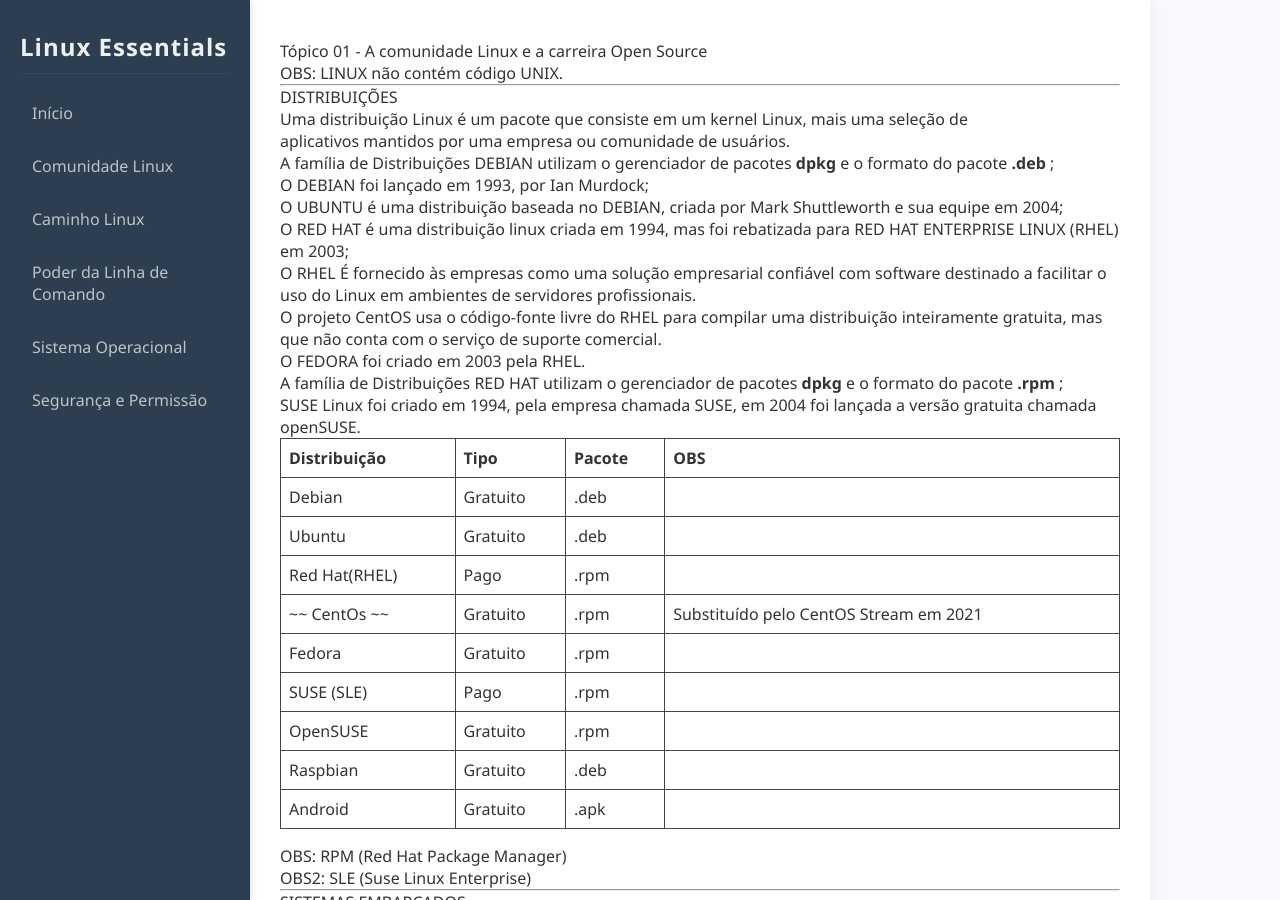
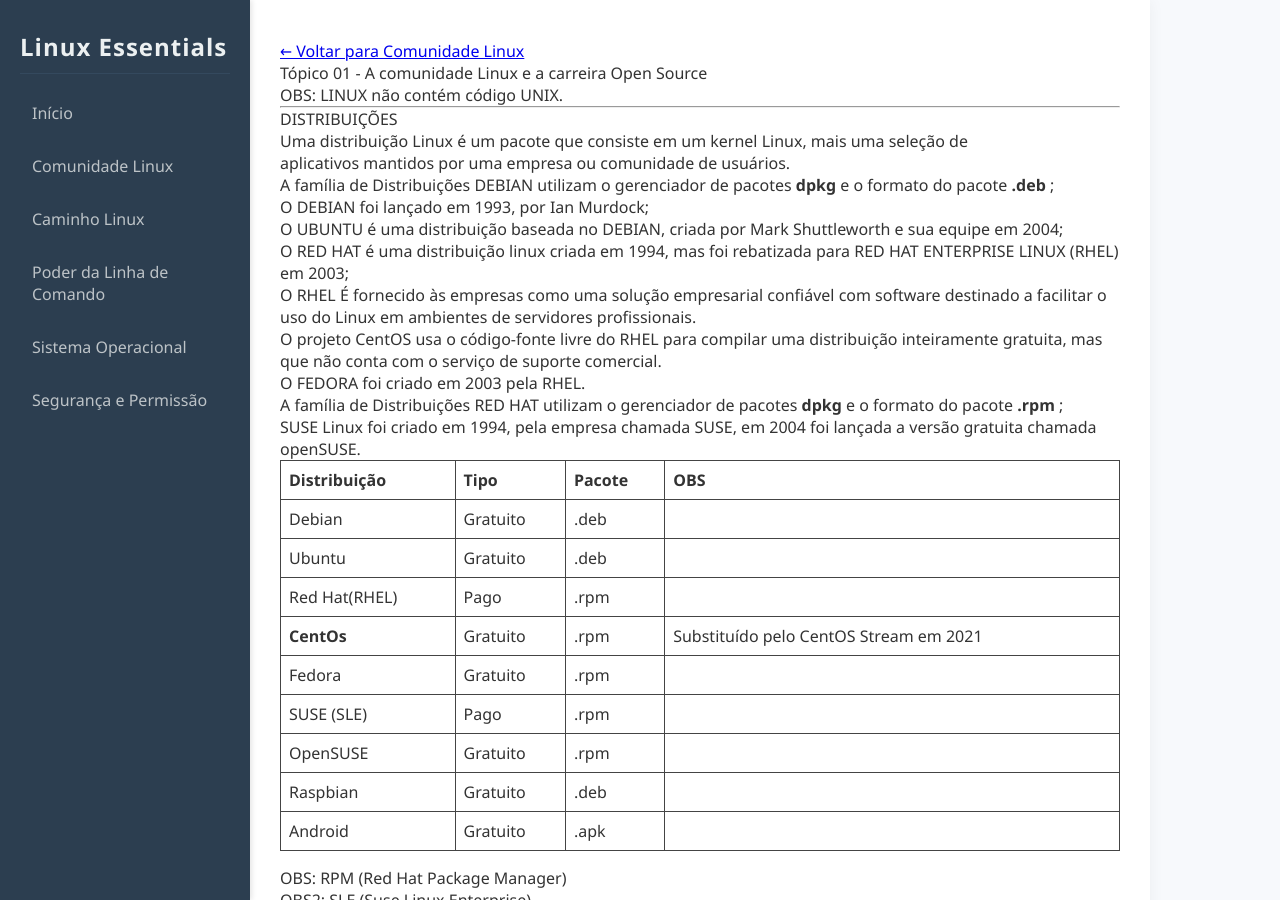
Before and after one commit to jocelinoFG017/linux-essentials, a Jekyll site: the page built from 01-book-lpi/Topico-01-Comunidade-Linux/1.1-EvolucaoLinuxAndSistemasPopulares.md, in a window 1280 px wide and 900 px high. Built offline with Jekyll 4.4.1, drawn with Linux system fonts in a browser that asks for light colours.

Commit message:
feat: adiciona link de voltar no topico 01

```diff
--- a/01-book-lpi/Topico-01-Comunidade-Linux/1.1-EvolucaoLinuxAndSistemasPopulares.md
+++ b/01-book-lpi/Topico-01-Comunidade-Linux/1.1-EvolucaoLinuxAndSistemasPopulares.md
@@ -2,6 +2,8 @@
 layout: default
 title: Tópico 1.1
 ---
+
+[← Voltar para Comunidade Linux](/linux-essentials/01-book-lpi/Topico-01-Comunidade-Linux/)
 
 Tópico 01 - A comunidade Linux e a carreira Open Source
 
@@ -9,6 +11,7 @@
 
 -------------------
 DISTRIBUIÇÕES
+
 Uma distribuição Linux é um pacote que consiste em um kernel Linux, mais uma seleção de
 aplicativos mantidos por uma empresa ou comunidade de usuários.
 
@@ -36,7 +39,7 @@
 |Debian        | Gratuito  | .deb
 |Ubuntu        | Gratuito  | .deb
 |Red Hat(RHEL) | Pago      | .rpm
-| ~~ CentOs  ~~| Gratuito  | .rpm  | Substituído pelo CentOS Stream em 2021
+| **CentOs**| Gratuito  | .rpm  | Substituído pelo CentOS Stream em 2021
 |Fedora        | Gratuito  | .rpm
 |SUSE (SLE)    | Pago      | .rpm
 |OpenSUSE      | Gratuito  | .rpm
```
Also changed, not shown: 01-book-lpi/Topico-01-Comunidade-Linux/1.2-PrincipaisAplicacoesOpenSource.md (+2 -0 lines), 01-book-lpi/Topico-01-Comunidade-Linux/1.3-EntendendoSoftwareOpenSourceAndSuasLicencas.md (+2 -0 lines), 01-book-lpi/Topico-01-Comunidade-Linux/1.4-HabilidadesAndLinuxWork.md (+2 -0 lines).
